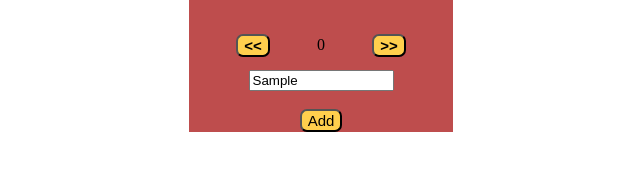
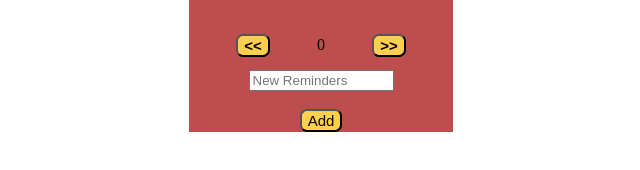
Before and after one commit to tuck27/reminder-app, a plain HTML site: page index.html in a window 1280 px wide. Both pictures are taken after typing "Sample" into the empty fields and a click on the button "Add". Shown: the part 412-582 px from the top of the page, 319-959 px from the left. Drawn offline with Linux system fonts and the light colour scheme.

Commit message:
third commit

```diff
--- a/index.html
+++ b/index.html
@@ -18,7 +18,7 @@
             <button id="next-button"><b>>></b></button>
         </div>
         <div class="input-container">
-            <input type="text" id="name" name="name" size="15" placeholder="New Reminders"/>
+            <input type="text" id="reminder-input" name="name" size="15" placeholder="New Reminders"/>
             <br>
             <button id="add-button">Add</button>
         </div>
--- a/script.js
+++ b/script.js
@@ -1,16 +1,19 @@
 const backButton = document.getElementById("back-button");
 const nextButton = document.getElementById("next-button");
 const addButton = document.getElementById("add-button");
-var input = new Array();
-const reminders = [];
 const counter = document.getElementById("counter");
+let reminders = [];
 
-function insert(val){
-    input[input.length] = val;
+function addReminder() {
+    let input = document.getElementById("reminder-input").value;
+    reminders.push(input);
+    document.getElementById("reminder-input").value = ""; // Clear the input field
 }
-function show(){
-    for(i = 0; i < input.length; i++);
-}
+
+addButton.addEventListener("click", () => {
+    addReminder();
+});
+
 
 
 //array to store reminders
```
